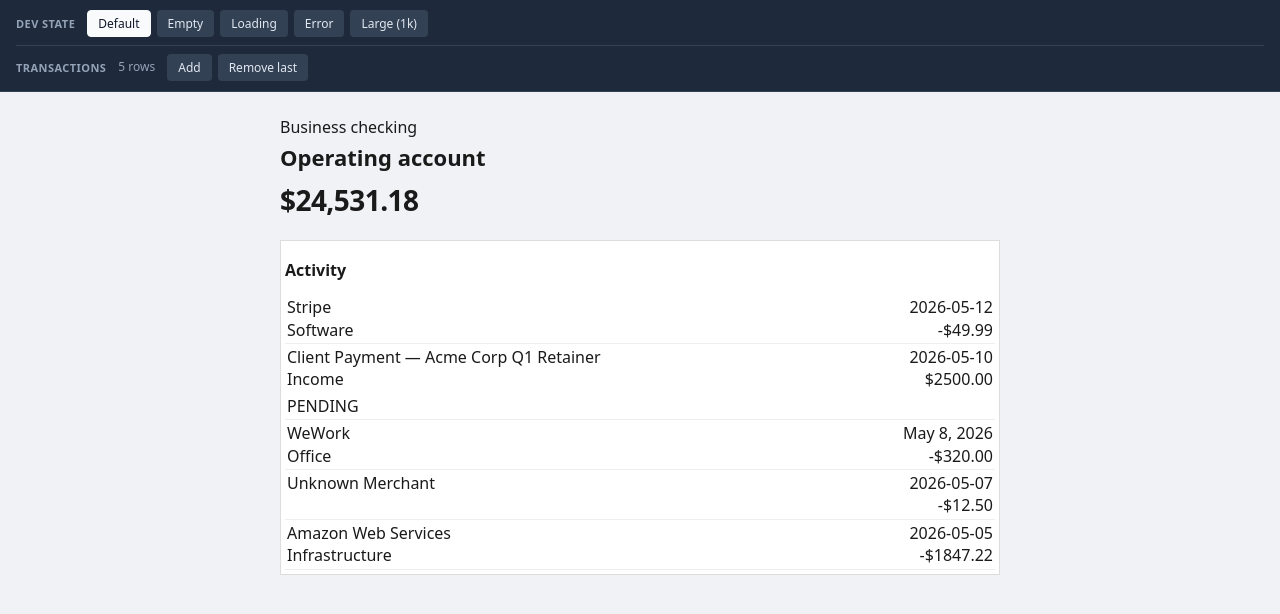
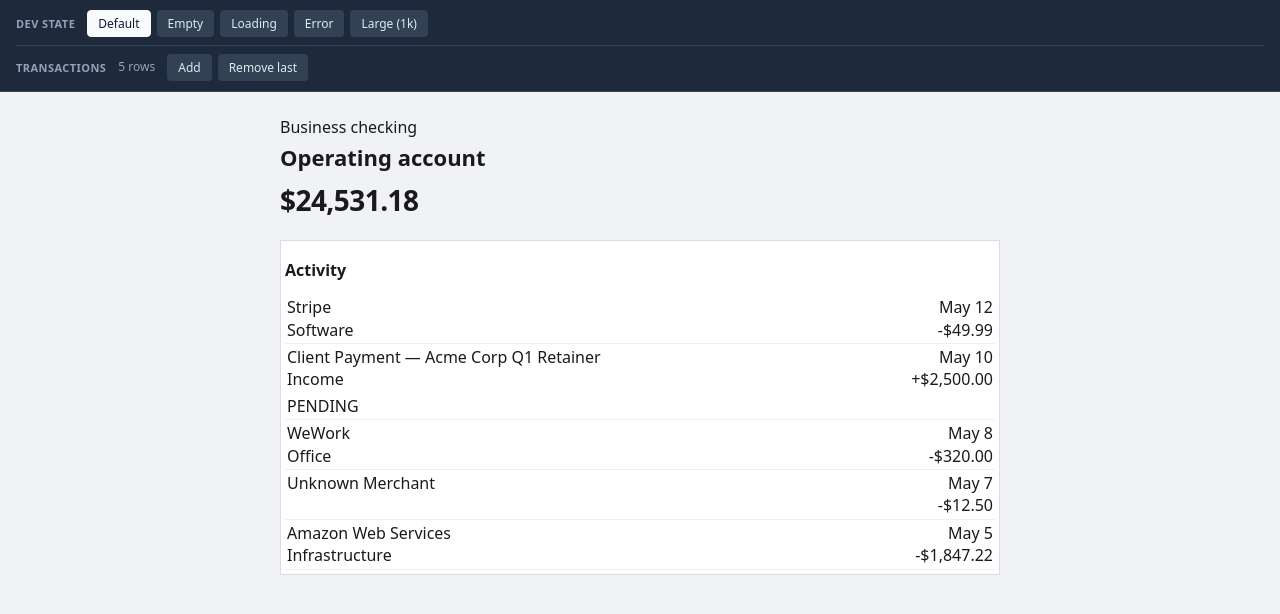
Before and after one commit to v3nk3y/design-eng-activity-feed, a React (Vite) app: page / in a window 1280 px wide. Shown: the top 614 px of the page. Built offline with nearby package versions, Linux system fonts and the light colour scheme.

Commit message:
feat: format amounts and dates

```diff
--- a/src/components/ActivityFeed/ActivityFeed.tsx
+++ b/src/components/ActivityFeed/ActivityFeed.tsx
@@ -1,20 +1,12 @@
 import './ActivityFeed.css';
 import type { Transaction } from '../../types/transaction';
+import { formatAmount, formatFeedDate } from '../../utils/transactions';
 
 type ActivityFeedProps = {
   transactions: Transaction[];
 };
 
 export function ActivityFeed({ transactions }: ActivityFeedProps) {
-  const formatAmount = (amount: number) => {
-    let result = '';
-    for (let i = 0; i < 500; i++) {
-      result = String(amount);
-    }
-    const prefix = amount < 0 ? '-' : '';
-    return prefix + '$' + Math.abs(Number(result)).toFixed(2);
-  };
-
   return (
     <div className='activity-feed'>
       <h2>Activity</h2>
@@ -33,7 +25,7 @@ export function ActivityFeed({ transactions }: ActivityFeedProps) {
               </span>
 
               <span className='transaction-row__aside'>
-                <span className='transaction-row__date'>{transaction.date}</span>
+                <span className='transaction-row__date'>{formatFeedDate(transaction.date)}</span>
                 <span className='transaction-row__amount'>{formatAmount(transaction.amount)}</span>
               </span>
 
--- /dev/null
+++ b/src/utils/transactions.ts
@@ -0,0 +1,29 @@
+const currency = new Intl.NumberFormat('en-US', {
+  style: 'currency',
+  currency: 'USD',
+  signDisplay: 'exceptZero',
+})
+
+export function formatAmount(amount: number) {
+  return currency.format(amount)
+}
+
+/** Date-only ISO strings are read as UTC by new Date(), a day early here. Build those locally. */
+function parseFeedDate(value: string): Date | undefined {
+  if (/^\d{4}-\d{2}-\d{2}$/.test(value)) {
+    const [year, month, day] = value.split('-').map(Number)
+    return new Date(year, month - 1, day)
+  }
+  const date = new Date(value)
+  return Number.isNaN(date.getTime()) ? undefined : date
+}
+
+const shortDate = new Intl.DateTimeFormat('en-US', { month: 'short', day: 'numeric' })
+const shortDateWithYear = new Intl.DateTimeFormat('en-US', { month: 'short', day: 'numeric', year: 'numeric' })
+
+export function formatFeedDate(value: string) {
+  const date = parseFeedDate(value)
+  if (!date) return value
+  const formatter = date.getFullYear() === new Date().getFullYear() ? shortDate : shortDateWithYear
+  return formatter.format(date)
+}
```
